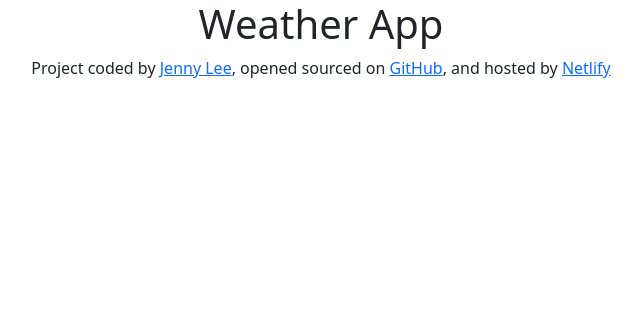
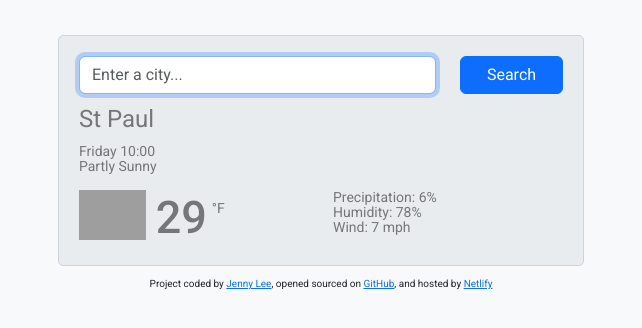
Before and after one commit to whaleism/react-weather-app-scw5, a React (Create React App) app: page / in a window 1280 px wide. Shown: the top 328 px of the page, without its empty margins (319-961 px from the left). Built offline with nearby package versions, Linux system fonts and the light colour scheme; grey boxes are pictures that could not be loaded.

Commit message:
Added basic styling to css

```diff
--- a/public/index.html
+++ b/public/index.html
@@ -10,17 +10,17 @@
       content="Jenny's react weather application for SheCodes React Week 5"
     />
 
-    <!-- Bootstrap -->
+    <!-- Google Fonts -->
+    <link rel="preconnect" href="https://fonts.googleapis.com" />
+    <link rel="preconnect" href="https://fonts.gstatic.com" crossorigin />
     <link
-      href="https://cdn.jsdelivr.net/npm/bootstrap@5.3.8/dist/css/bootstrap.min.css"
+      href="https://fonts.googleapis.com/css2?family=Roboto:ital,wght@0,100..900;1,100..900&display=swap"
       rel="stylesheet"
-      integrity="sha384-sRIl4kxILFvY47J16cr9ZwB07vP4J8+LH7qKQnuqkuIAvNWLzeN8tE5YBujZqJLB"
-      crossorigin="anonymous"
     />
 
     <title>Jenny's React Weather App</title>
   </head>
   <body>
-    <div class="container"><div id="root"></div></div>
+    <div id="root"></div>
   </body>
 </html>
--- a/src/App.css
+++ b/src/App.css
@@ -1,38 +1,10 @@
 .App {
+  margin: 35px auto;
+  max-width: 550px;
+}
+
+.App footer {
+  font-size: 10px;
+  margin: 10px 0;
   text-align: center;
 }
-
-.App-logo {
-  height: 40vmin;
-  pointer-events: none;
-}
-
-@media (prefers-reduced-motion: no-preference) {
-  .App-logo {
-    animation: App-logo-spin infinite 20s linear;
-  }
-}
-
-.App-header {
-  background-color: #282c34;
-  min-height: 100vh;
-  display: flex;
-  flex-direction: column;
-  align-items: center;
-  justify-content: center;
-  font-size: calc(10px + 2vmin);
-  color: white;
-}
-
-.App-link {
-  color: #61dafb;
-}
-
-@keyframes App-logo-spin {
-  from {
-    transform: rotate(0deg);
-  }
-  to {
-    transform: rotate(360deg);
-  }
-}
--- a/src/App.js
+++ b/src/App.js
@@ -1,10 +1,13 @@
+import React from "react";
+import Weather from "./Weather";
+
 import "./App.css";
 
 export default function App() {
   return (
     <div className="App">
       <div className="container">
-        <h1>Weather App</h1>
+        <Weather />
         <footer>
           Project coded by{" "}
           <a
--- /dev/null
+++ b/src/Weather.css
@@ -0,0 +1,46 @@
+.Weather {
+  background-color: #e9ecef;
+  border: 1px solid #ced4da;
+  border-radius: 5px;
+  color: rgba(0, 0, 0, 0.5);
+  padding: 20px;
+}
+
+.Weather h1 {
+  font-size: 24px;
+  font-weight: normal;
+  line-height: 20px;
+  margin: 15px 0 15px 0;
+}
+
+.Weather ul {
+  margin: 0;
+  padding: 0;
+}
+
+.Weather li {
+  font-size: 14px;
+  font-weight: normal;
+  line-height: 15px;
+  list-style-type: none;
+}
+
+.Weather img {
+  height: 50px;
+  margin: 0 10px 0 0;
+}
+
+.Weather .temperature {
+  font-weight: 500;
+  font-size: 45px;
+  line-height: 55px;
+}
+
+.Weather .unit {
+  font-size: 14px;
+  font-weight: normal;
+  line-height: 1;
+  margin: 0 0 0 5px;
+  position: relative;
+  top: -20px;
+}
--- /dev/null
+++ b/src/Weather.js
@@ -0,0 +1,56 @@
+import React from "react";
+
+import "./Weather.css";
+
+export default function Weather() {
+  return (
+    <div className="Weather">
+      <form>
+        <div className="row">
+          <div className="col-9">
+            <input
+              type="text"
+              placeholder="Enter a city..."
+              className="form-control"
+              autoFocus="on"
+            ></input>
+          </div>
+          <div className="col-3">
+            <input
+              type="submit"
+              value="Search"
+              className="btn btn-primary w-100"
+            ></input>
+          </div>
+        </div>
+      </form>
+      <h1>St Paul</h1>
+      <ul>
+        <li>Friday 10:00</li>
+        <li>Partly Sunny</li>
+      </ul>
+      <div className="row  mt-3">
+        <div className="col-6">
+          <div className="clearfix">
+            <img
+              src="https://www.gstatic.com/weather/conditions/v1/svg/partly_cloudy_light.svg"
+              alt="Sun behind cloud"
+              className="float-start"
+            ></img>
+            <div className="float-start">
+              <span className="temperature">29</span>
+              <span className="unit">°F</span>
+            </div>
+          </div>
+        </div>
+        <div className="col-6">
+          <ul>
+            <li>Precipitation: 6%</li>
+            <li>Humidity: 78%</li>
+            <li>Wind: 7 mph</li>
+          </ul>
+        </div>
+      </div>
+    </div>
+  );
+}
--- /dev/null
+++ b/src/index.css
@@ -0,0 +1,4 @@
+body {
+  background-color: #f8f9fa;
+  font-family: "Roboto", sans-serif;
+}
--- a/src/index.js
+++ b/src/index.js
@@ -1,8 +1,11 @@
 import React from "react";
 import ReactDOM from "react-dom/client";
+import "bootstrap/dist/css/bootstrap.css";
+
 import App from "./App";
-import "bootstrap/dist/css/bootstrap.css";
 import reportWebVitals from "./reportWebVitals";
+
+import "./index.css";
 
 const root = ReactDOM.createRoot(document.getElementById("root"));
 root.render(
```
